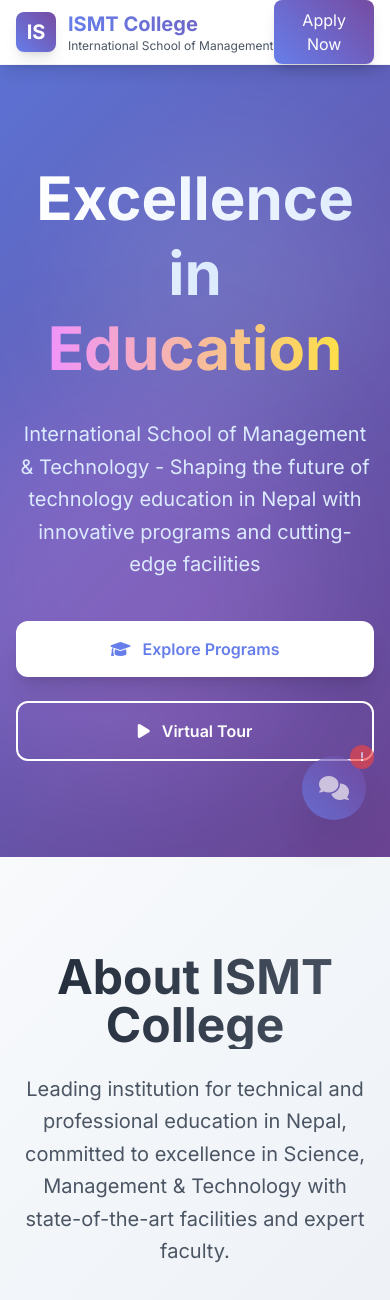
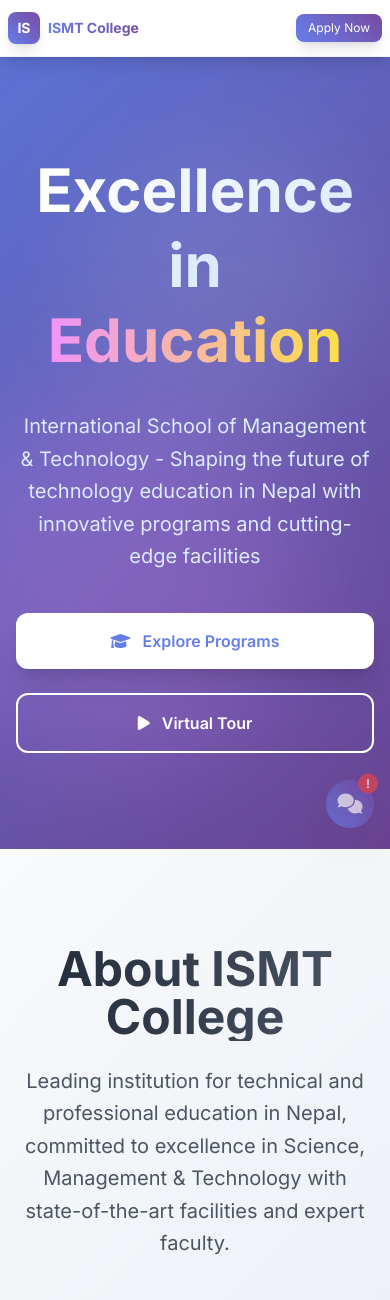
Before and after one commit to Ar-jun-fs9/ismt-college-rag-chatbot, a Flask app: page / in a window 390 px wide. Shown: the top 1300 px of the page. Run offline with Flask 3, Linux system fonts and the light colour scheme; some libraries are stand-ins or nearby versions.

Commit message:
deploy successfully

```diff
--- a/static/js/homepage.js
+++ b/static/js/homepage.js
@@ -21,6 +21,10 @@ const sendBtn = document.getElementById("send-btn");
 // Open chatbot popup
 chatbotButton.addEventListener("click", () => {
   chatbotPopup.classList.remove("hidden");
+  // Add body class on mobile to prevent scrolling
+  if (window.innerWidth <= 640) {
+    document.body.classList.add("chatbot-open");
+  }
   setTimeout(() => {
     chatbotPopup.classList.remove("scale-0");
     chatbotPopup.classList.add("scale-100");
@@ -31,6 +35,7 @@ chatbotButton.addEventListener("click", () => {
 // Close chatbot popup
 cancelChatbot.addEventListener("click", () => {
   chatbotPopup.classList.add("scale-0");
+  document.body.classList.remove("chatbot-open");
   setTimeout(() => {
     chatbotPopup.classList.add("hidden");
   }, 300);
@@ -40,7 +45,24 @@ cancelChatbot.addEventListener("click", () => {
 document.addEventListener("click", (event) => {
   if (!chatbotButton.contains(event.target) && !chatbotPopup.contains(event.target)) {
     chatbotPopup.classList.add("scale-0");
+    document.body.classList.remove("chatbot-open");
     setTimeout(() => chatbotPopup.classList.add("hidden"), 300);
+  }
+});
+
+// Close on escape key
+document.addEventListener("keydown", (event) => {
+  if (event.key === "Escape" && !chatbotPopup.classList.contains("hidden")) {
+    chatbotPopup.classList.add("scale-0");
+    document.body.classList.remove("chatbot-open");
+    setTimeout(() => chatbotPopup.classList.add("hidden"), 300);
+  }
+});
+
+// Handle window resize to reset body class
+window.addEventListener("resize", () => {
+  if (window.innerWidth > 640) {
+    document.body.classList.remove("chatbot-open");
   }
 });
 
@@ -50,10 +72,11 @@ function appendMessage(role, text, isHtml = false) {
   wrap.className = role === "user" ? "text-right" : "text-left";
 
   const bubble = document.createElement("div");
+  const isMobile = window.innerWidth <= 640;
   bubble.className =
     role === "user"
-      ? "inline-block bg-blue-600 text-white p-3 rounded-lg max-w-[80%] text-sm"
-      : "inline-block bg-gray-100 border p-3 rounded-lg max-w-[80%] text-sm";
+      ? "inline-block bg-blue-600 text-white p-2 sm:p-3 rounded-lg max-w-[85%] sm:max-w-[80%] text-xs sm:text-sm"
+      : "inline-block bg-gray-100 border p-2 sm:p-3 rounded-lg max-w-[85%] sm:max-w-[80%] text-xs sm:text-sm";
 
   if (isHtml) bubble.innerHTML = text.replace(/\n/g, "<br>");
   else bubble.textContent = text;
--- a/static/style/styles.css
+++ b/static/style/styles.css
@@ -18,3 +18,69 @@ body { font-family: Inter, ui-sans-serif, system-ui, -apple-system, "Segoe UI",
   0%, 80%, 100% { opacity: 0; }
   40% { opacity: 1; }
 }
+
+/* Mobile chatbot fixes */
+      @media (max-width: 640px) {
+        #chatbot-popup {
+          max-width: calc(100vw - 1rem) !important;
+          width: calc(100vw - 1rem) !important;
+          left: 50% !important;
+          transform: translateX(-50%) scale(0) !important;
+        }
+        #chatbot-popup:not(.hidden) {
+          transform: translateX(-50%) scale(1) !important;
+        }
+        #chatbot-button {
+          bottom: 1rem !important;
+          right: 1rem !important;
+        }
+      }
+      /* Prevent body scroll when chatbot is open on mobile */
+      body.chatbot-open {
+        overflow: hidden;
+        position: fixed;
+        width: 100%;
+      }
+      /* Smooth scrolling for chat messages */
+      #chat::-webkit-scrollbar {
+        width: 4px;
+      }
+      #chat::-webkit-scrollbar-track {
+        background: #f1f1f1;
+        border-radius: 4px;
+      }
+      #chat::-webkit-scrollbar-thumb {
+        background: #888;
+        border-radius: 4px;
+      }
+      #chat::-webkit-scrollbar-thumb:hover {
+        background: #555;
+      }
+      /* Typing dots animation */
+      .typing-dot {
+        display: inline-block;
+        color: #667eea;
+        font-size: 24px;
+        line-height: 1;
+        margin-right: 2px;
+        animation: typingBounce 1.4s infinite ease-in-out both;
+      }
+      .typing-dot:nth-child(1) {
+        animation-delay: -0.32s;
+      }
+      .typing-dot:nth-child(2) {
+        animation-delay: -0.16s;
+      }
+      .typing-dot:nth-child(3) {
+        animation-delay: 0s;
+      }
+      @keyframes typingBounce {
+        0%,
+        80%,
+        100% {
+          transform: scale(0);
+        }
+        40% {
+          transform: scale(1);
+        }
+      }
--- a/templates/homepage.html
+++ b/templates/homepage.html
@@ -1,4 +1,4 @@
-<!DOCTYPE html>
+<!doctype html>
 <html lang="en">
   <head>
     <meta charset="utf-8" />
@@ -21,6 +21,13 @@
       tailwind.config = {
         theme: {
           extend: {
+            screens: {
+              'xs': '380px',
+              'sm': '640px',
+              'md': '768px',
+              'lg': '1024px',
+              'xl': '1280px',
+            },
             fontFamily: {
               inter: ["Inter", "sans-serif"],
             },
@@ -70,64 +77,66 @@
   <body class="font-inter bg-white">
     <!-- Navigation Header -->
     <nav class="bg-white shadow-lg sticky top-0 z-50 border-b border-gray-100">
-      <div class="max-w-7xl mx-auto px-4 sm:px-6 lg:px-8">
-        <div class="flex justify-between h-16">
-          <div class="flex items-center">
+      <div class="max-w-7xl mx-auto px-2 sm:px-4">
+        <div class="flex justify-between h-14 sm:h-16">
+          <div class="flex items-center min-w-0">
             <div class="flex-shrink-0 flex items-center">
               <div
-                class="w-10 h-10 bg-btn-gradient rounded-lg flex items-center justify-center shadow-lg"
+                class="w-8 h-8 sm:w-10 sm:h-10 bg-btn-gradient rounded-lg flex items-center justify-center shadow-lg"
               >
-                <span class="text-white font-bold text-xl">IS</span>
+                <span class="text-white font-bold text-sm sm:text-xl">IS</span>
               </div>
-              <div class="ml-3">
+              <div class="ml-2 sm:ml-3 min-w-0">
                 <h1
-                  class="text-xl font-bold bg-gradient-to-r from-primary to-secondary bg-clip-text text-transparent"
+                  class="text-sm sm:text-lg md:text-xl font-bold bg-gradient-to-r from-primary to-secondary bg-clip-text text-transparent truncate"
                 >
                   ISMT College
                 </h1>
-                <p class="text-xs text-gray-600">
+                <p
+                  class="text-[8px] sm:text-xs text-gray-600 hidden lg:block truncate"
+                >
                   International School of Management & Technology
                 </p>
               </div>
             </div>
           </div>
 
-          <div class="hidden md:flex items-center space-x-8">
+          <div class="hidden lg:flex items-center space-x-8">
             <a
               href="#home"
-              class="text-gray-700 hover:bg-gradient-to-r hover:from-primary hover:to-secondary hover:bg-clip-text hover:text-transparent transition-all duration-300 font-medium"
+              class="text-gray-700 hover:bg-gradient-to-r hover:from-primary hover:to-secondary hover:bg-clip-text hover:text-transparent transition-all duration-300 font-medium text-sm"
             >
               Home
             </a>
             <a
               href="#about"
-              class="text-gray-700 hover:bg-gradient-to-r hover:from-primary hover:to-secondary hover:bg-clip-text hover:text-transparent transition-all duration-300 font-medium"
+              class="text-gray-700 hover:bg-gradient-to-r hover:from-primary hover:to-secondary hover:bg-clip-text hover:text-transparent transition-all duration-300 font-medium text-sm"
             >
               About
             </a>
             <a
               href="#programs"
-              class="text-gray-700 hover:bg-gradient-to-r hover:from-primary hover:to-secondary hover:bg-clip-text hover:text-transparent transition-all duration-300 font-medium"
+              class="text-gray-700 hover:bg-gradient-to-r hover:from-primary hover:to-secondary hover:bg-clip-text hover:text-transparent transition-all duration-300 font-medium text-sm"
             >
               Programs
             </a>
             <a
               href="#admissions"
-              class="text-gray-700 hover:bg-gradient-to-r hover:from-primary hover:to-secondary hover:bg-clip-text hover:text-transparent transition-all duration-300 font-medium"
+              class="text-gray-700 hover:bg-gradient-to-r hover:from-primary hover:to-secondary hover:bg-clip-text hover:text-transparent transition-all duration-300 font-medium text-sm"
             >
               Admissions
             </a>
             <a
               href="#contact"
-              class="text-gray-700 hover:bg-gradient-to-r hover:from-primary hover:to-secondary hover:bg-clip-text hover:text-transparent transition-all duration-300 font-medium"
+              class="text-gray-700 hover:bg-gradient-to-r hover:from-primary hover:to-secondary hover:bg-clip-text hover:text-transparent transition-all duration-300 font-medium text-sm"
             >
               Contact
             </a>
           </div>
 
-          <div class="flex items-center space-x-4">
+          <div class="flex items-center">
             <button
-              class="bg-btn-gradient text-white px-6 py-2 rounded-lg hover:bg-btn-gradient-hover transition-all duration-300 shadow-lg hover:shadow-xl transform hover:-translate-y-0.5"
+              class="bg-btn-gradient text-white px-3 py-1.5 sm:px-6 sm:py-2 rounded-lg hover:bg-btn-gradient-hover transition-all duration-300 shadow-lg hover:shadow-xl transform hover:-translate-y-0.5 text-xs sm:text-sm whitespace-nowrap"
             >
               Apply Now
             </button>
@@ -810,13 +819,16 @@
     </footer>
 
     <!-- Chatbot Button -->
-    <div id="chatbot-button" class="fixed bottom-6 right-6 z-50">
+    <div
+      id="chatbot-button"
+      class="fixed bottom-4 right-4 sm:bottom-6 sm:right-6 z-50"
+    >
       <button
-        class="bg-btn-gradient text-white w-16 h-16 rounded-full shadow-2xl hover:shadow-3xl transition-all duration-300 flex items-center justify-center group transform hover:scale-110 animate-pulse"
+        class="bg-btn-gradient text-white w-12 h-12 sm:w-16 sm:h-16 rounded-full shadow-2xl hover:shadow-3xl transition-all duration-300 flex items-center justify-center group transform hover:scale-110 animate-pulse"
       >
-        <i class="fas fa-comments text-2xl"></i>
+        <i class="fas fa-comments text-xl sm:text-2xl"></i>
         <div
-          class="absolute -top-2 -right-2 w-6 h-6 bg-red-500 rounded-full flex items-center justify-center text-xs font-bold animate-bounce"
+          class="absolute -top-1 -right-1 sm:-top-2 sm:-right-2 w-5 h-5 sm:w-6 sm:h-6 bg-red-500 rounded-full flex items-center justify-center text-xs font-bold animate-bounce"
         >
           !
         </div>
@@ -826,26 +838,26 @@
     <!-- Chatbot Popup -->
     <div
       id="chatbot-popup"
-      class="fixed bottom-24 right-6 w-96 h-[499px] bg-white rounded-2xl shadow-2xl z-50 hidden transform transition-all duration-300 scale-0"
+      class="fixed bottom-20 right-2 sm:bottom-24 sm:right-6 w-[calc(100vw-1rem)] sm:w-80 md:w-96 h-[55dvh] sm:h-[450px] md:h-[499px] bg-white rounded-2xl shadow-2xl z-50 hidden transform transition-all duration-300 scale-0 max-w-sm"
     >
       <div class="flex flex-col h-full">
         <!-- Header -->
         <div
-          class="bg-btn-gradient text-white p-4 rounded-t-2xl flex items-center justify-between"
+          class="bg-btn-gradient text-white p-3 sm:p-4 rounded-t-2xl flex items-center justify-between flex-shrink-0"
         >
           <div class="flex items-center">
             <div
-              class="w-8 h-8 bg-white/20 rounded-full flex items-center justify-center mr-3"
+              class="w-7 h-7 sm:w-8 sm:h-8 bg-white/20 rounded-full flex items-center justify-center mr-2 sm:mr-3"
             >
-              <span class="text-sm font-bold">IS</span>
+              <span class="text-xs sm:text-sm font-bold">IS</span>
             </div>
             <div>
-              <h3 class="font-semibold text-sm">ISMT Assistant</h3>
-              <p class="text-xs text-blue-100">Powered by AI</p>
+              <h3 class="font-semibold text-xs sm:text-sm">ISMT Assistant</h3>
+              <p class="text-[10px] sm:text-xs text-blue-100">Powered by AI</p>
             </div>
           </div>
-          <div class="flex items-center space-x-2">
-            <div class="text-xs text-blue-100">
+          <div class="flex items-center space-x-1 sm:space-x-2">
+            <div class="text-[10px] sm:text-xs text-blue-100 hidden sm:block">
               <i class="fas fa-circle text-green-400 mr-1"></i>Online
             </div>
             <button
@@ -853,37 +865,43 @@
               class="text-white hover:text-blue-200 transition-colors duration-300 p-1 hover:bg-white/10 rounded"
               title="Cancel"
             >
-              <i class="fas fa-times"></i>
+              <i class="fas fa-times text-sm sm:text-base"></i>
             </button>
           </div>
         </div>
 
         <!-- Chat Messages -->
-        <div id="chat" class="flex-1 p-4 overflow-y-auto space-y-3 bg-white">
-          <div class="text-center text-gray-500 text-sm">
-            <i class="fas fa-comments mb-2"></i>
+        <div
+          id="chat"
+          class="flex-1 p-2 sm:p-4 overflow-y-auto space-y-2 sm:space-y-3 bg-white min-h-0"
+        >
+          <div class="text-center text-gray-500 text-xs sm:text-sm py-4">
+            <i class="fas fa-comments mb-2 text-lg sm:text-xl"></i>
             <p>Ask me anything about ISMT College!</p>
-            <p class="text-xs mt-1">
+            <p class="text-[10px] sm:text-xs mt-1">
               I can help with admissions, courses, fees, and more.
             </p>
           </div>
         </div>
 
         <!-- Input Form -->
-        <form id="askForm" class="p-3 border-t bg-white rounded-b-lg">
+        <form
+          id="askForm"
+          class="p-2 sm:p-3 border-t bg-white rounded-b-lg flex-shrink-0"
+        >
           <div class="flex gap-2">
             <input
               id="question"
-              class="flex-1 p-2 text-sm border rounded-lg focus:outline-none focus:ring-2 focus:ring-blue-500"
+              class="flex-1 p-2 text-xs sm:text-sm border rounded-lg focus:outline-none focus:ring-2 focus:ring-blue-500"
               placeholder="Ask about ISMT..."
               autocomplete="off"
             />
             <button
               type="submit"
-              class="bg-btn-gradient text-white p-2 rounded-lg hover:bg-btn-gradient-hover transition duration-200"
+              class="bg-btn-gradient text-white p-2 sm:p-2 rounded-lg hover:bg-btn-gradient-hover transition duration-200"
               id="send-btn"
             >
-              <i class="fas fa-paper-plane"></i>
+              <i class="fas fa-paper-plane text-sm"></i>
             </button>
           </div>
         </form>
```
Also changed, not shown: chroma_db/chroma.sqlite3, 2 other files.
